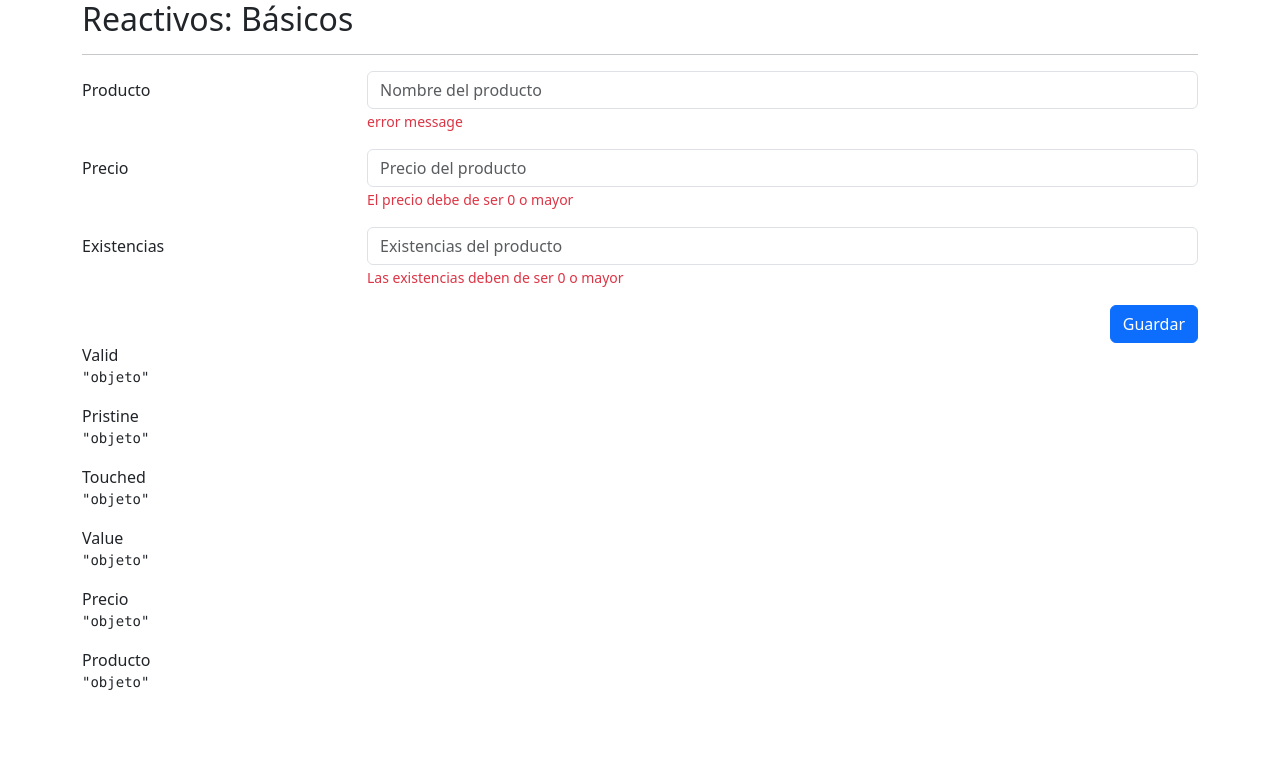
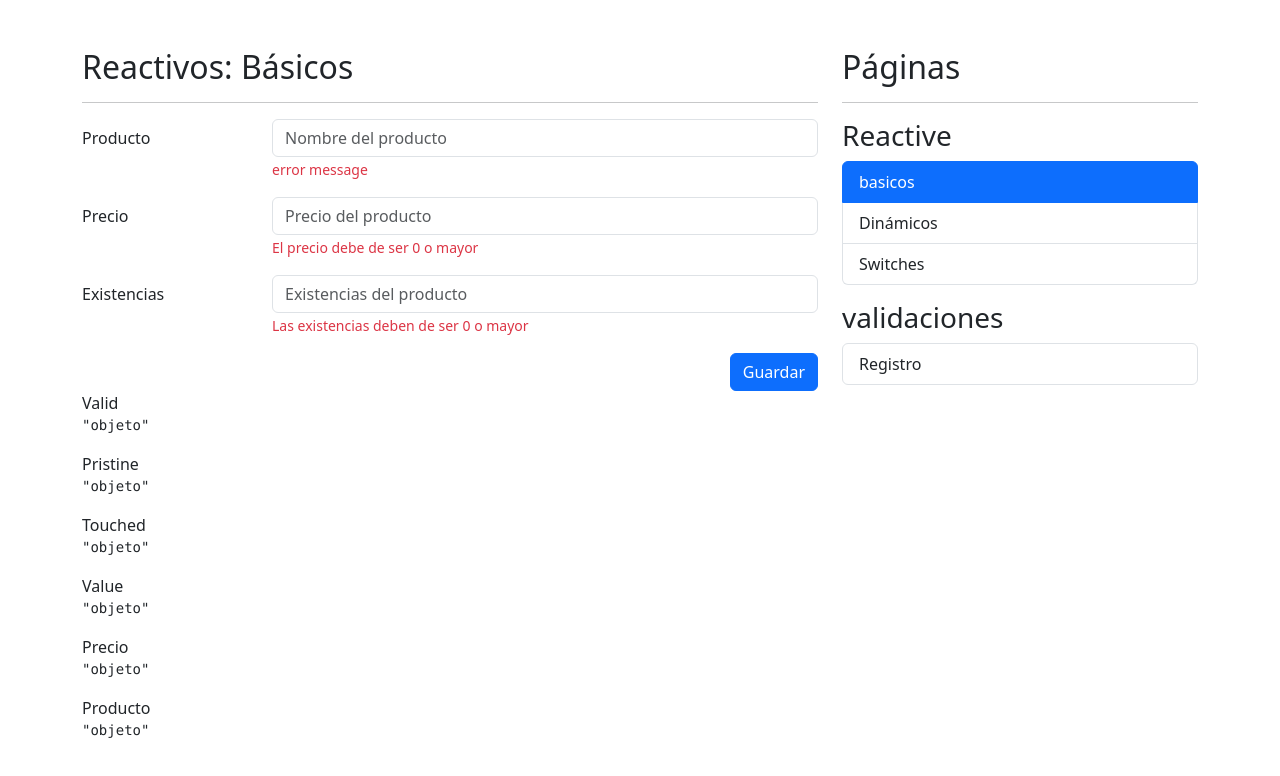
Before and after one commit to diagomezpa/formsApp, an Angular app: page /reactive/basic in a window 1280 px wide. Shown: the top 776 px of the page. Built offline with nearby package versions, Linux system fonts and the light colour scheme.

Commit message:
clase 17 video 236. Barra de navegación

```diff
--- a/src/app/app.component.html
+++ b/src/app/app.component.html
@@ -1 +1,8 @@
-<router-outlet></router-outlet>
+<div class="row mt-5">
+  <div class="col">
+    <router-outlet></router-outlet>
+  </div>
+  <div class="col-12 col-sm-4">
+    <shared-side-menu></shared-side-menu>
+  </div>
+</div>
--- /dev/null
+++ b/src/app/shared/components/side-menu/side-menu.component.html
@@ -0,0 +1,28 @@
+<h2>Páginas</h2>
+<hr />
+
+<h3 class="mt-3">Reactive</h3>
+
+<ul class="list-group">
+  <li
+    *ngFor="let item of reactiveMenu"
+    class="list-group-item"
+    [routerLink]="item.route"
+    routerLinkActive="active"
+  >
+    {{ item.title }}
+  </li>
+</ul>
+
+<h3 class="mt-3">validaciones</h3>
+
+<ul class="list-group">
+  <li
+    *ngFor="let item of authMenu"
+    class="list-group-item"
+    [routerLink]="item.route"
+    routerLinkActive="active"
+  >
+    {{ item.title }}
+  </li>
+</ul>
--- /dev/null
+++ b/src/app/shared/components/side-menu/side-menu.component.ts
@@ -0,0 +1,20 @@
+import { Component } from '@angular/core';
+
+interface MenuItem {
+  title: string;
+  route: string;
+}
+@Component({
+  selector: 'shared-side-menu',
+  templateUrl: './side-menu.component.html',
+  styles: ``,
+})
+export class SideMenuComponent {
+  public reactiveMenu: MenuItem[] = [
+    { title: 'basicos', route: './reactive/basic' },
+    { title: 'Dinámicos', route: './reactive/dynamic' },
+    { title: 'Switches', route: './reactive/switches' },
+  ];
+
+  public authMenu: MenuItem[] = [{ title: 'Registro', route: './auth' }];
+}
```
Also changed, not shown: src/app/app.module.ts (+5 -9 lines), src/app/shared/shared.module.ts (+6 -7 lines).
